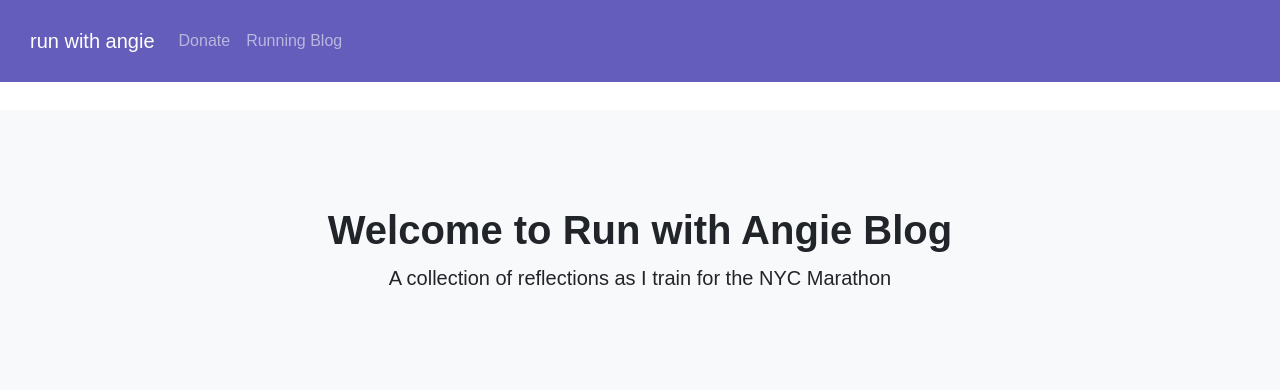
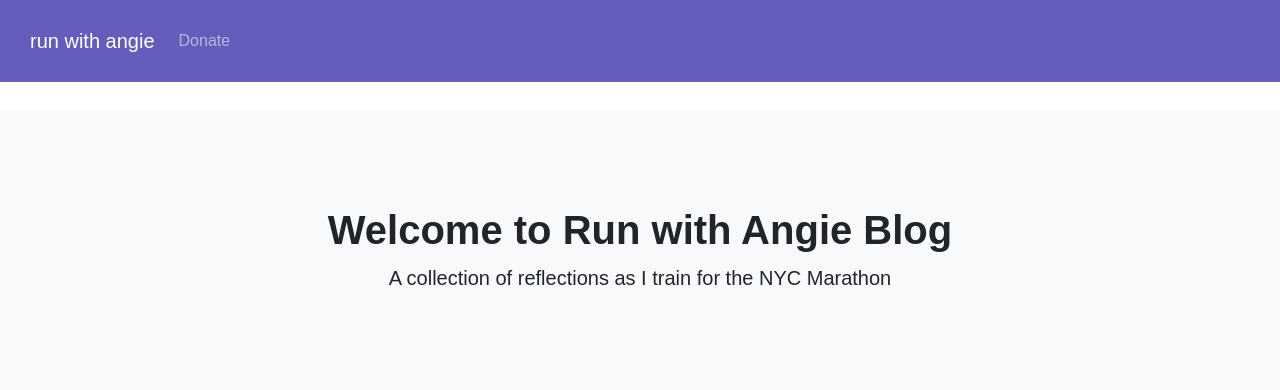
Before and after one commit to angiefranco/angieruns, a Flask app: page /blog in a window 1280 px wide. Shown: the top 390 px of the page. Run offline with Flask 3, Linux system fonts and the light colour scheme; grey boxes labelled with a size stand in for pictures from a placeholder-image service; some libraries are stand-ins or nearby versions.

Commit message:
add blog

```diff
--- a/templates/blog.html
+++ b/templates/blog.html
@@ -28,9 +28,6 @@
                     <li class="nav-item">
                         <a class="nav-link" href="https://hope.drugfree.org/endurance-teams/angieruns" target="_blank">Donate</a>
                     </li>
-                    <li>
-                        <a class="nav-link" href="{{url_for('blog')}}" target="_blank">Running Blog</a>
-                    </li>
                 </ul>
             </div>
         </nav>
@@ -52,7 +49,7 @@
                 <div class="col-lg-8">
                     <!-- Featured blog post-->
                     <div class="card mb-4">
-                        <a href="#!"><img class="card-img-top" src="{{url_for('static', filename='rbc_brooklyn_half.png')}}" alt="Angie holding her medal after finishing the race" /></a>
+                        <a href="#!"><img class="card-img-top" src="{{ url_for('static', filename='rbc_brooklyn_half.png') }}" alt="Angie holding her medal after finishing the race" /></a>
                         <div class="card-body">
                             <div class="small text-muted">May 22, 2023</div>
                             <h2 class="card-title">I ran the RBC Brooklyn Half Marathon</h2>
```
